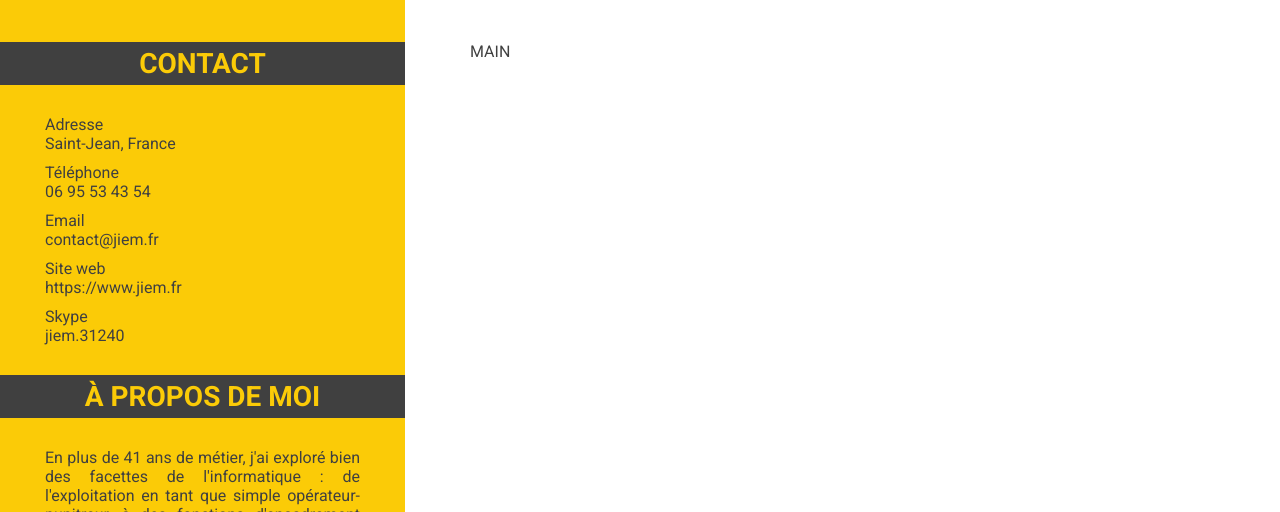
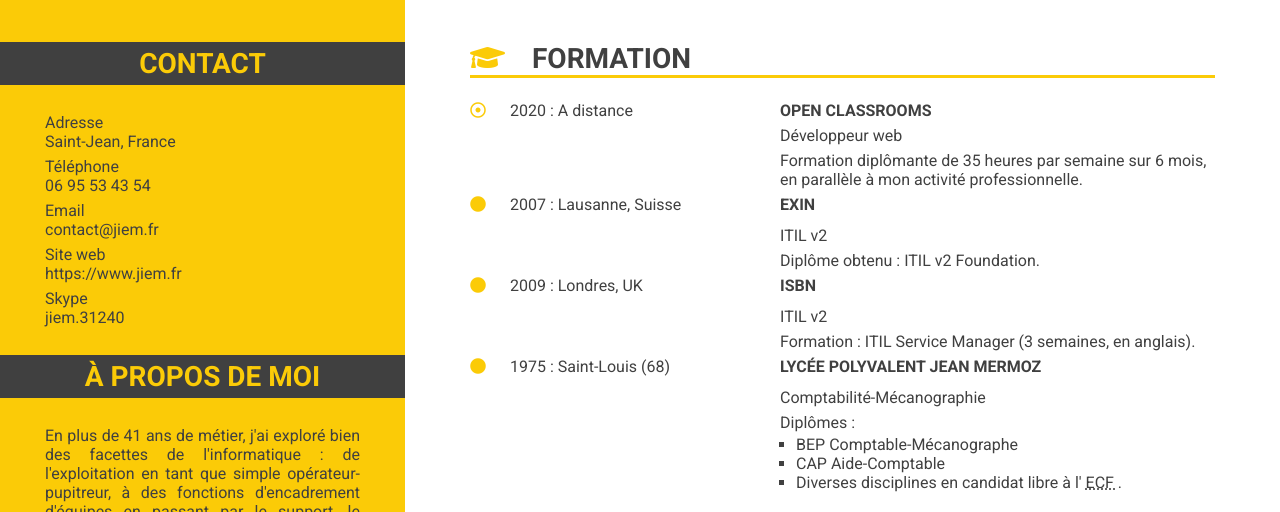
Before and after one commit to jiem31/cv, a plain HTML site: page index.html in a window 1280 px wide. Shown: the part 288-800 px from the top of the page. Drawn offline with Linux system fonts and the light colour scheme.

Commit message:
Built main area (education article and belonging sections) and refined media quaries

```diff
--- a/css/style.css
+++ b/css/style.css
@@ -24,6 +24,15 @@ body {
         "picture header"
         "aside main";
     grid-column-gap: 65px;
+}
+
+p {
+    padding: 3px 0;
+}
+
+li {
+    list-style-type: square;
+    margin-left: 16px;
 }
 
 /*
@@ -96,10 +105,6 @@ aside h3 {
     background-color: #404040;
 }
 
-aside p {
-    padding: 5px 0;
-}
-
 #contact-details {
     padding: 25px 45px;
 }
@@ -134,6 +139,54 @@ aside p {
 
 main {
     grid-area: main;
+    margin-right: 65px;
+}
+
+main h3 {
+    font-size: 1.75rem;
+    text-transform: uppercase;
+}
+
+main i {
+    color: #FBCB07;
+}
+
+.hr-large {
+    border-top: 3px solid #FBCB07;
+    margin-bottom: 20px;
+}
+
+article i {
+    margin-right: 20px;
+}
+
+section {
+    display: grid;
+    grid-template-columns: 2fr 3fr;
+    grid-template-areas:
+        "left right";
+    grid-column-gap: 20px;
+}
+
+.title {
+    font-weight: 600;
+    text-transform: uppercase;
+}
+
+.subtitle {
+    font-weight: 400;
+}
+
+.details {
+    font-weight: 200;
+}
+
+.left {
+    grid-area: left;
+}
+
+.right {
+    grid-area: right;
 }
 
 /*
@@ -157,6 +210,14 @@ main {
         grid-template-areas:
                 "picture header"
                 "aside main";
+    }
+    section {
+        display: grid;
+        grid-template-columns: 1fr;
+        grid-template-areas:
+            "left"
+            "right";
+        grid-column-gap: 20px;
     }
 }
 
@@ -187,6 +248,13 @@ main {
     h2 {
         text-align: center;
         padding-bottom: 25px;
+    }
+    section {
+        display: grid;
+        grid-template-columns: 2fr 3fr;
+        grid-template-areas:
+            "left right";
+        grid-column-gap: 20px;
     }
 }
 
@@ -220,4 +288,12 @@ main {
         text-align: center;
         padding-bottom: 25px;
     }
+    section {
+        display: grid;
+        grid-template-columns: 1fr;
+        grid-template-areas:
+            "left"
+            "right";
+        grid-column-gap: 20px;
+    }
 }
--- a/index.html
+++ b/index.html
@@ -89,7 +89,106 @@
             </aside>
             <!-- MAIN -->
             <main>
-                MAIN
+                <article id="education">
+                    <h3>
+                        <i class="fas fa-graduation-cap"></i>
+                        formation
+                    </h3>
+                    <div class="hr-large">
+                    </div>
+                    <section>
+                        <div class="left">
+                            <p>
+                                <i class="far fa-dot-circle"></i>
+                                2020 : A distance
+                            </p>
+                        </div>
+                        <div class="right">
+                            <p class="title">
+                                open classrooms
+                            <div>
+                            <p>
+                                Développeur web
+                            </p>
+                            <p>
+                                Formation diplômante de 35 heures par semaine sur 6 mois, en parallèle à mon activité professionnelle.
+                            </p>
+                        </div>
+                    </section>
+                    <section>
+                        <div class="left">
+                            <p>
+                                <i class="icon-p fas fa-circle"></i>
+                                2007 : Lausanne, Suisse
+                            </p>
+                        </div>
+                        <div class="right">
+                            <p class="title">
+                                exin
+                            <p>
+                            <p>
+                                ITIL v2
+                            </p>
+                            <p>
+                                Diplôme obtenu : ITIL v2 Foundation.
+                            </p>
+                        </div>
+                    </section>
+                    <section>
+                        <div class="left">
+                            <p>
+                                <i class="icon-p fas fa-circle"></i>
+                                2009 : Londres, UK
+                            </p>
+                        </div>
+                        <div class="right">
+                            <p class="title">
+                                ISBN
+                            <p>
+                            <p>
+                                ITIL v2
+                            </p>
+                            <p>
+                                Formation : ITIL Service Manager (3 semaines, en anglais).
+                            </p>
+                        </div>
+                    </section>
+                    <section>
+                        <div class="left">
+                            <p>
+                                <i class="icon-p fas fa-circle"></i>
+                                1975 : Saint-Louis (68)
+                            </p>
+                        </div>
+                        <div class="right">
+                            <p class="title">
+                                lycée polyvalent jean mermoz
+                            <p>
+                            <p>
+                                Comptabilité-Mécanographie
+                            </p>
+                            <p>
+                                Diplômes :
+                                <ul>
+                                    <li>BEP Comptable-Mécanographe</li>
+                                    <li>CAP Aide-Comptable</li>
+                                    <li>Diverses disciplines en candidat libre à l'
+                                        <abbr title="Ecole de Comptabilité de France">
+                                            ECF
+                                        </abbr>
+                                        .
+                                    </li>
+                                </ul>
+                            </p>
+                        </div>
+                    </section>
+                </article>
+                <article id="experience">
+
+                </article>
+                <article id="recommandations">
+
+                </article>
             </main>
         </div>
     </body>
```
Also changed, not shown: doc/model.jpg.
